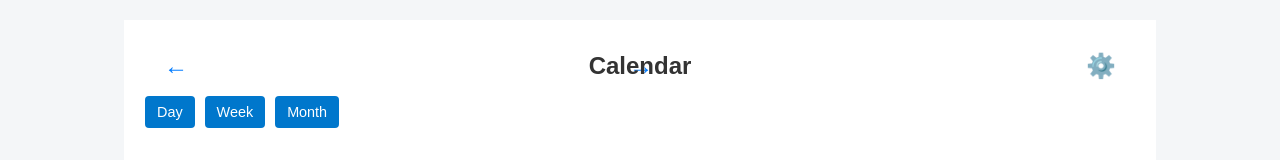
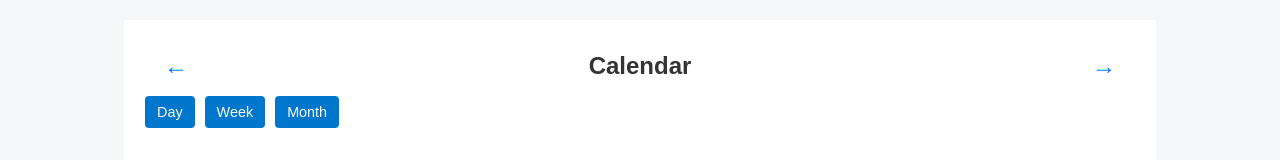
Before and after one commit to JMaraglia/crumb-v3, a React (Vite) app: page /calendar in a window 1280 px wide. Shown: the top 160 px of the page. Built offline with nearby package versions, Linux system fonts and the light colour scheme.

Commit message:
CALENDAPAGE FIX

```diff
--- a/src/CalendarPage.css
+++ b/src/CalendarPage.css
@@ -14,6 +14,7 @@
   align-items: center;
   margin-bottom: 0.5rem;
   flex-wrap: wrap;
+  position: relative;
 }
 
 .calendar-back {
@@ -36,6 +37,10 @@
 .calendar-title {
   font-size: 1.5rem;
   font-weight: bold;
+  margin: 0 auto;
+  position: absolute;
+  left: 50%;
+  transform: translateX(-50%);
 }
 
 .calendar-nav-arrow {
@@ -48,13 +53,9 @@
   margin: 0 8px;
 }
 
-.calendar-gear {
-  font-size: 1.5rem;
-  color: #007bff;
-  cursor: pointer;
-  padding-right: 0.5rem;
-}
+/* REMOVED .calendar-gear */
 
+/* View Switcher */
 .calendar-view-buttons {
   display: flex;
   justify-content: center;
--- a/src/CalendarPage.jsx
+++ b/src/CalendarPage.jsx
@@ -167,14 +167,14 @@ function CalendarPage({ itinerary }) {
 
   return (
     <div className="calendar-container">
+      {/* Main Header */}
       <div className="calendar-header">
-        <span className="calendar-nav-arrow" onClick={() => changeWeek('prev')}>←</span>
+        <button className="calendar-nav-arrow" onClick={() => changeWeek('prev')}>←</button>
         <h1 className="calendar-title">Calendar</h1>
-        <span className="calendar-nav-arrow" onClick={() => changeWeek('next')}>→</span>
-        <div className="calendar-gear">⚙️</div>
+        <button className="calendar-nav-arrow" onClick={() => changeWeek('next')}>→</button>
       </div>
 
-      {/* Day/Week/Month Toggle */}
+      {/* View Mode Switch */}
       <div className="calendar-toggle-buttons">
         <button onClick={() => setView('day')}>Day</button>
         <button onClick={() => setView('week')} className={view === 'week' ? 'active' : ''}>Week</button>
@@ -183,6 +183,7 @@ function CalendarPage({ itinerary }) {
 
       {renderView()}
 
+      {/* Floating Add Button */}
       <div
         onClick={() => {
           setEditingEvent(null);
```
